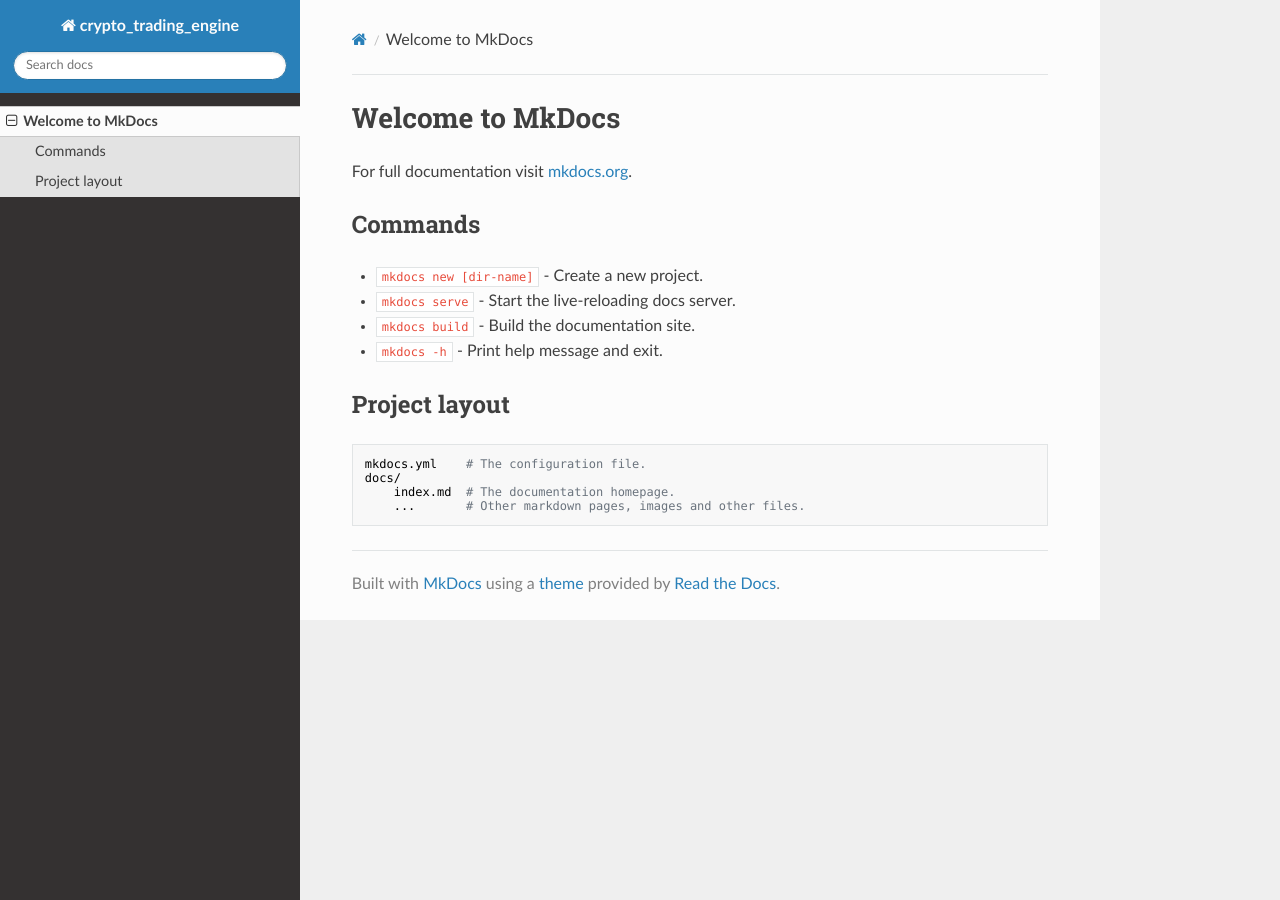
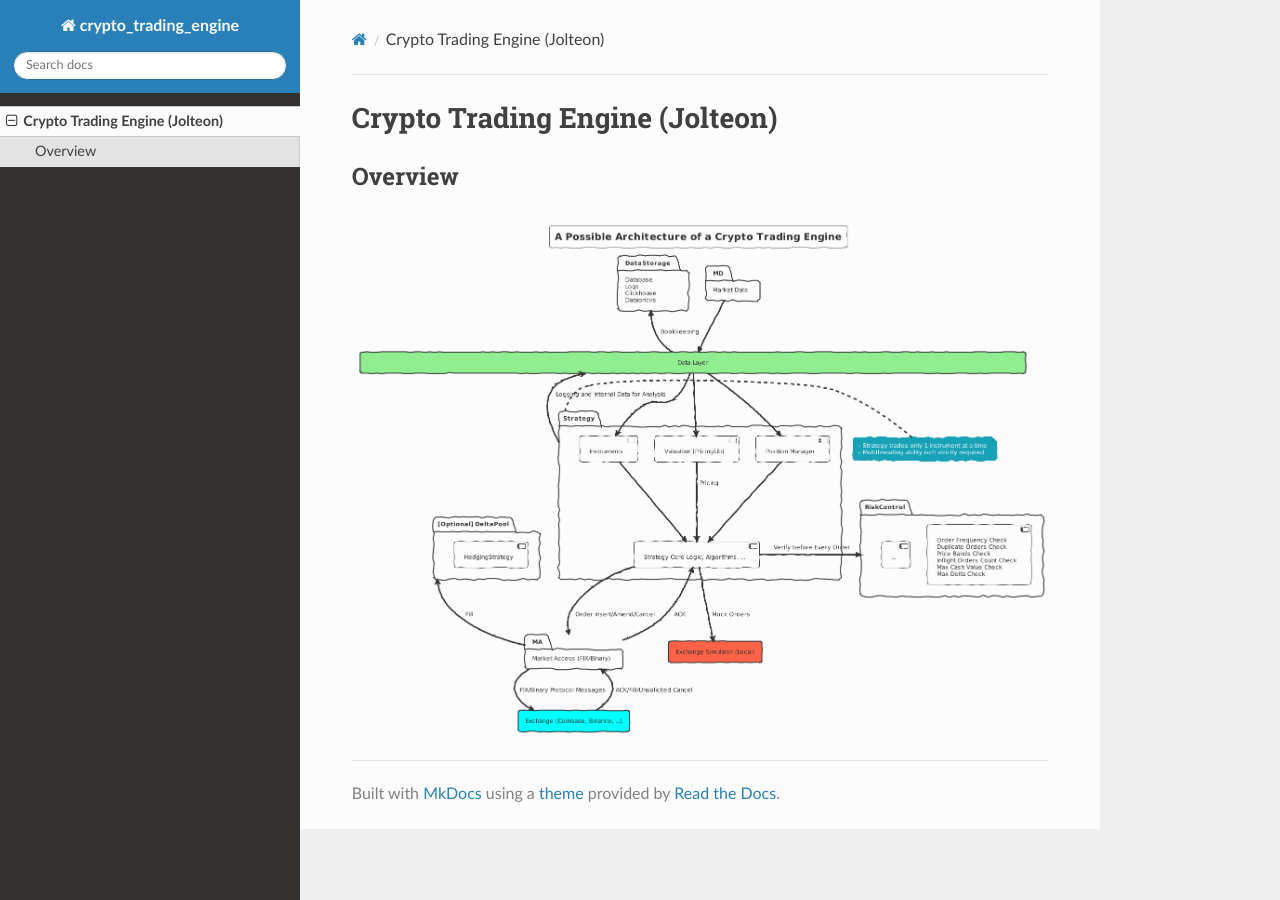
Before and after one commit to zhanghaowx/crypto-trading-engine, an MkDocs documentation site: the page built from docs/index.md, in a window 1280 px wide. Built offline with MkDocs 1.6.1, drawn with Linux system fonts in a browser that asks for light colours; nearby versions of some CDN libraries.

Commit message:
Add PlantUML image for Jolteon's architecture

```diff
--- a/docs/index.md
+++ b/docs/index.md
@@ -1,17 +1,5 @@
-# Welcome to MkDocs
+# Crypto Trading Engine (Jolteon)
 
-For full documentation visit [mkdocs.org](https://www.mkdocs.org).
+## Overview
 
-## Commands
-
-* `mkdocs new [dir-name]` - Create a new project.
-* `mkdocs serve` - Start the live-reloading docs server.
-* `mkdocs build` - Build the documentation site.
-* `mkdocs -h` - Print help message and exit.
-
-## Project layout
-
-    mkdocs.yml    # The configuration file.
-    docs/
-        index.md  # The documentation homepage.
-        ...       # Other markdown pages, images and other files.
+![Jolteon Architecture](images/architecture.png)
```
Also changed, not shown: docs/images/architecture.png (added).
